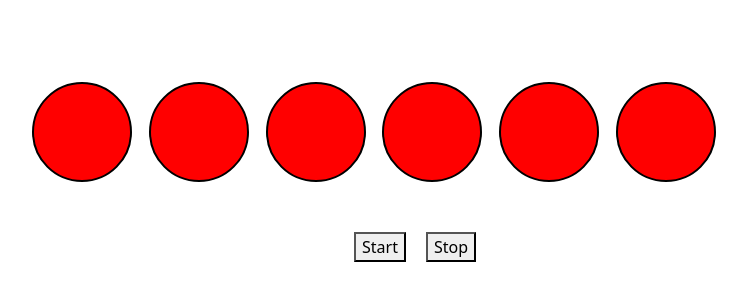
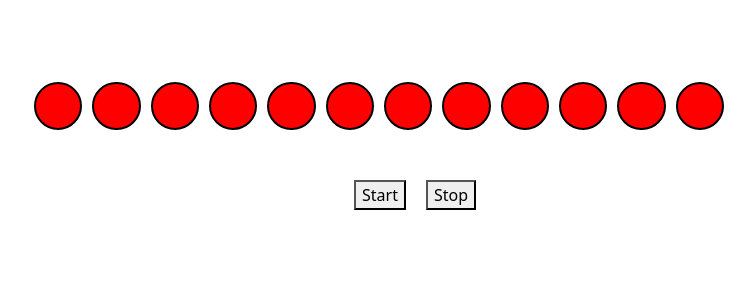
Before and after one commit to MavithaShehar/internet_technology_Assignment_09, a plain HTML site: page case01/index.html in a window 1280 px wide. Shown: the part 118-418 px from the top of the page, without its empty margins (266-1021 px from the left). Drawn offline with Linux system fonts and the light colour scheme; files whose address does not match are found by name.

```diff
--- a/case01/assets/css/style.css
+++ b/case01/assets/css/style.css
@@ -18,8 +18,9 @@ body > section:nth-child(2) > button {
 }
 .light {
     border: black solid 2px;
-    width: 100px;
+    width: 60px;
     aspect-ratio: 1/1;
     border-radius: 100%;
+    margin-left: 10px;
     background: red; /* Initialize the lights as red */
 }
--- a/case01/index.html
+++ b/case01/index.html
@@ -18,6 +18,11 @@
     <div class="light"></div>
     <div class="light"></div>
     <div class="light"></div>
+    <div class="light"></div><div class="light"></div>
+    <div class="light"></div>
+    <div class="light"></div>
+    <div class="light"></div>
+    <div class="light"></div>
     <div class="light"></div>
 </section>
 <section id="btn_panel">
@@ -34,6 +39,8 @@
 <script src="assets/js/script.js"></script>
 <script >
 
+
+
 </script>
 </body>
 </html>
```
